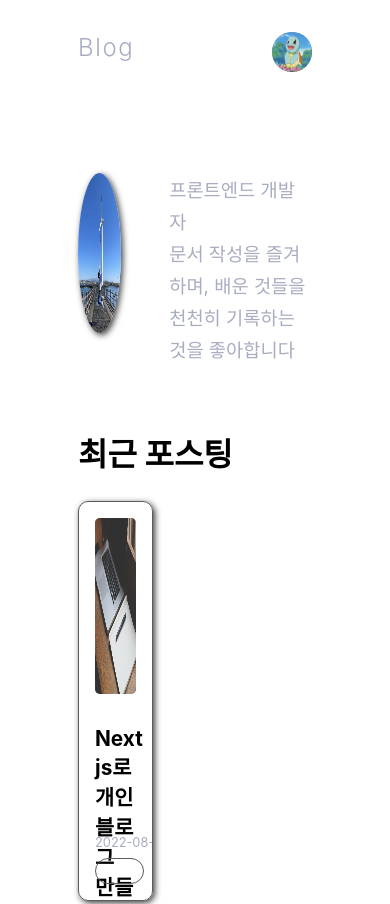
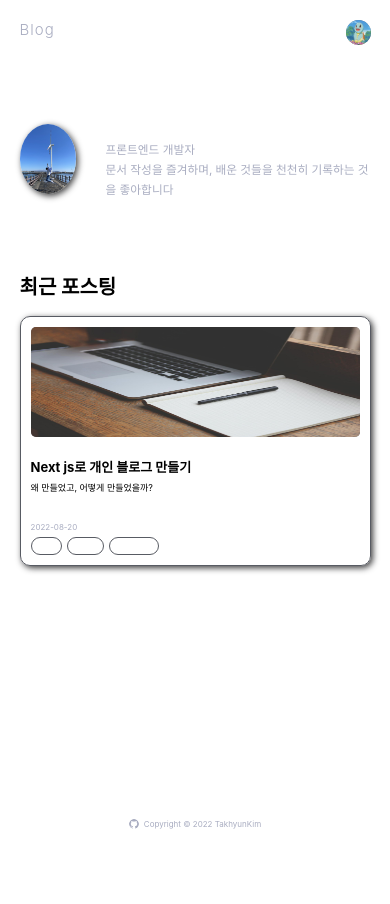
Before and after one commit to TakhyunKim/takhyun.dev, a Next.js app: page / in a window 390 px wide. Shown: the top 904 px of the page. After the commit the page ends 844 px from the top, so only its background shows below. Built offline with nearby package versions, Linux system fonts and the light colour scheme.

Commit message:
feat: apply responsive layout to home, blog components

```diff
--- a/components/Container/Container.module.css
+++ b/components/Container/Container.module.css
@@ -42,3 +42,19 @@
   width: 60%;
   margin: 1rem;
 }
+
+/** 모바일 css */
+@media (max-width: 768px) {
+  .header {
+    display: flex;
+    justify-content: space-between;
+    align-items: center;
+    width: 90%;
+    margin: 2rem;
+  }
+
+  .main {
+    width: 90%;
+    margin: 1rem;
+  }
+}
--- a/components/Home/Introduce/Introduce.module.css
+++ b/components/Home/Introduce/Introduce.module.css
@@ -30,3 +30,15 @@
 .recent_post {
   height: 30px;
 }
+
+/** 모바일 css */
+@media (max-width: 768px) {
+  .intro_profile {
+    position: relative;
+    width: 7rem;
+    height: 7rem;
+    border-radius: 50%;
+    box-shadow: 2px 2px 6px #3e3e3f;
+    overflow: hidden;
+  }
+}
--- a/components/PostList/PostItem/PostItem.module.css
+++ b/components/PostList/PostItem/PostItem.module.css
@@ -77,3 +77,38 @@
   font-weight: 400;
   color: #a9adc1;
 }
+
+/** 모바일 css */
+@media (max-width: 768px) {
+  .post_item_wrapper {
+    position: relative;
+    width: 100%;
+    height: 25rem;
+    display: flex;
+    flex-direction: column;
+    margin-bottom: 3rem;
+    padding: 1rem;
+    border: 1px solid #585b63;
+    border-radius: 10px;
+    cursor: pointer;
+    overflow: hidden;
+    box-shadow: 2px 2px 6px #3e3e3f;
+    transition: 0.5s ease;
+  }
+
+  .post_item_wrapper:hover {
+    position: relative;
+    width: 100%;
+    height: 25rem;
+    display: flex;
+    flex-direction: column;
+    margin-bottom: 2rem;
+    padding: 1rem;
+    border: 1px solid #585b63;
+    border-radius: 10px;
+    cursor: pointer;
+    overflow: hidden;
+    background-color: #303136;
+    transition: 0.5s ease;
+  }
+}
--- a/styles/globals.css
+++ b/styles/globals.css
@@ -24,3 +24,10 @@ a {
     background: #202125;
   }
 }
+
+@media (max-width: 768px) {
+  html,
+  body {
+    font-size: 10px;
+  }
+}
```
Also changed, not shown: components/Blog/TopScrollButton/TopScrollButton.module.css (+18 -0 lines).
